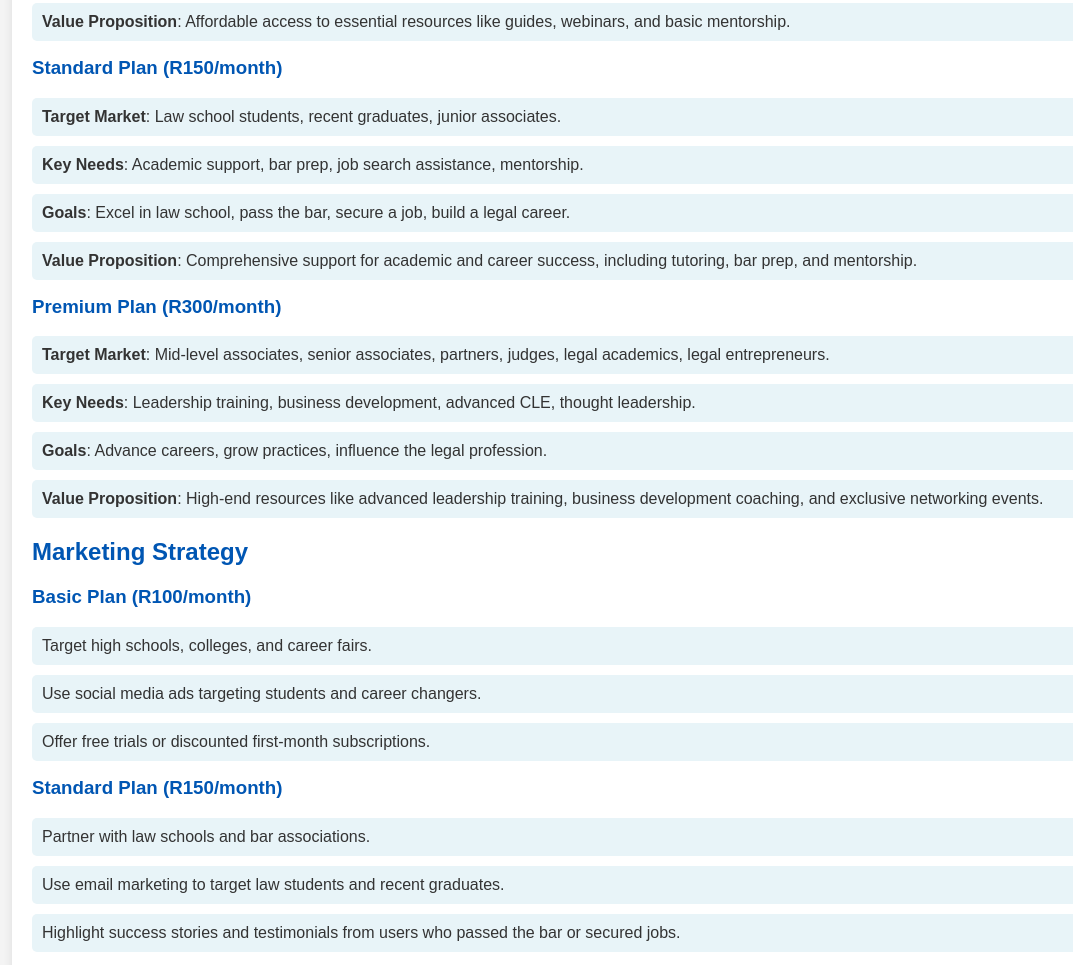
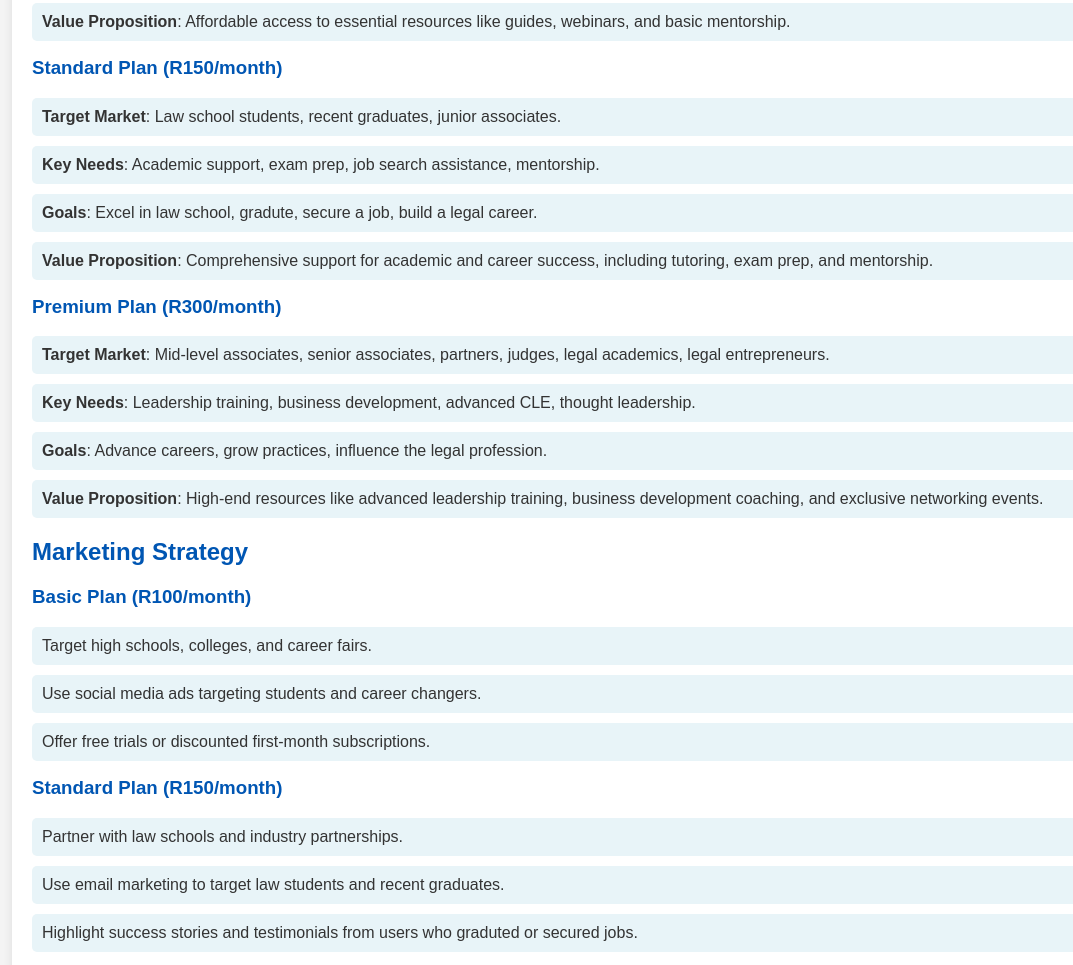
Before and after one commit to iederees-create/targetmarketdemographics, a plain HTML site: page index.html in a window 1280 px wide. Shown: the part 1240-2205 px from the top of the page, without its empty margins (8-1081 px from the left). Drawn offline with Linux system fonts and the light colour scheme.

Commit message:
Update index.html

```diff
--- a/index.html
+++ b/index.html
@@ -93,9 +93,9 @@
             <h3>Standard Plan (R150/month)</h3>
             <ul>
                 <li><strong>Target Market</strong>: Law school students, recent graduates, junior associates.</li>
-                <li><strong>Key Needs</strong>: Academic support, bar prep, job search assistance, mentorship.</li>
-                <li><strong>Goals</strong>: Excel in law school, pass the bar, secure a job, build a legal career.</li>
-                <li><strong>Value Proposition</strong>: Comprehensive support for academic and career success, including tutoring, bar prep, and mentorship.</li>
+                <li><strong>Key Needs</strong>: Academic support, exam prep, job search assistance, mentorship.</li>
+                <li><strong>Goals</strong>: Excel in law school, gradute, secure a job, build a legal career.</li>
+                <li><strong>Value Proposition</strong>: Comprehensive support for academic and career success, including tutoring, exam prep, and mentorship.</li>
             </ul>
 
             <h3>Premium Plan (R300/month)</h3>
@@ -119,9 +119,9 @@
 
             <h3>Standard Plan (R150/month)</h3>
             <ul>
-                <li>Partner with law schools and bar associations.</li>
+                <li>Partner with law schools and industry partnerships.</li>
                 <li>Use email marketing to target law students and recent graduates.</li>
-                <li>Highlight success stories and testimonials from users who passed the bar or secured jobs.</li>
+                <li>Highlight success stories and testimonials from users who graduted or secured jobs.</li>
             </ul>
 
             <h3>Premium Plan (R300/month)</h3>
```
